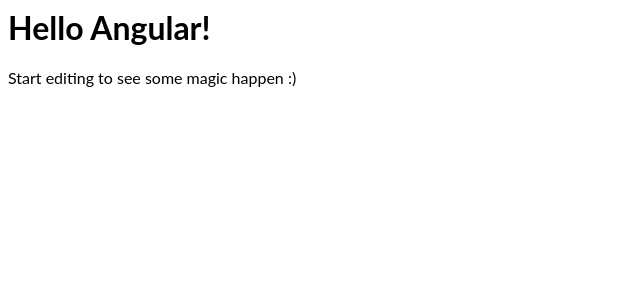
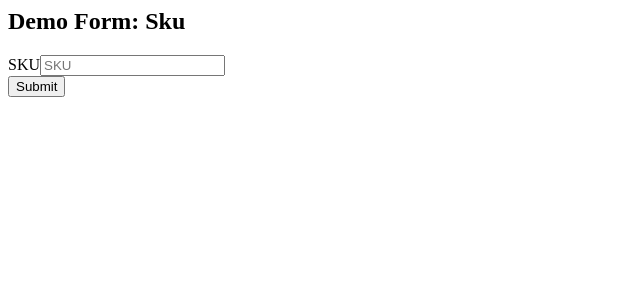
Before and after one commit to Darantir/angular-formeduc, an Angular app: page / in a window 1280 px wide. Shown: the top 300 px of the page, without its empty margins (0-640 px from the left). Built offline with nearby package versions, Linux system fonts and the light colour scheme.

Commit message:
2 files modified, 3 added

```diff
--- a/src/app/app.component.html
+++ b/src/app/app.component.html
@@ -1,4 +1 @@
-<hello name="{{ name }}"></hello>
-<p>
-  Start editing to see some magic happen :)
-</p>
+<app-demo-sku-form></app-demo-sku-form>
--- /dev/null
+++ b/src/app/demo-sku-form/demo-sku-form.component.html
@@ -0,0 +1,17 @@
+<div class="ui raised segment">
+ <h2 class="ui header">Demo Form: Sku</h2>
+ <form #f="ngForm"
+ (ngSubmit)="onSubmit(f.value)"
+ class="ui form">
+
+ <div class="field">
+ <label for="skuInput">SKU</label>
+ <input type="text"
+ id="skuInput"
+ placeholder="SKU"
+ name="sku" ngModel>
+ </div>
+
+ <button type="submit" class="ui button">Submit</button>
+ </form>
+ </div>
--- /dev/null
+++ b/src/app/demo-sku-form/demo-sku-form.component.ts
@@ -0,0 +1,15 @@
+import { Component, OnInit } from '@angular/core';
+
+@Component({
+  selector: 'app-demo-sku-form',
+  templateUrl: './demo-sku-form.component.html',
+  styleUrls: ['./demo-sku-form.component.css']
+})
+export class DemoSkuFormComponent implements OnInit {
+
+  constructor() { }
+
+  ngOnInit() {
+  }
+
+}
```
Also changed, not shown: src/app/app.module.ts (+4 -3 lines), src/app/demo-sku-form/demo-sku-form.component.css (added).
